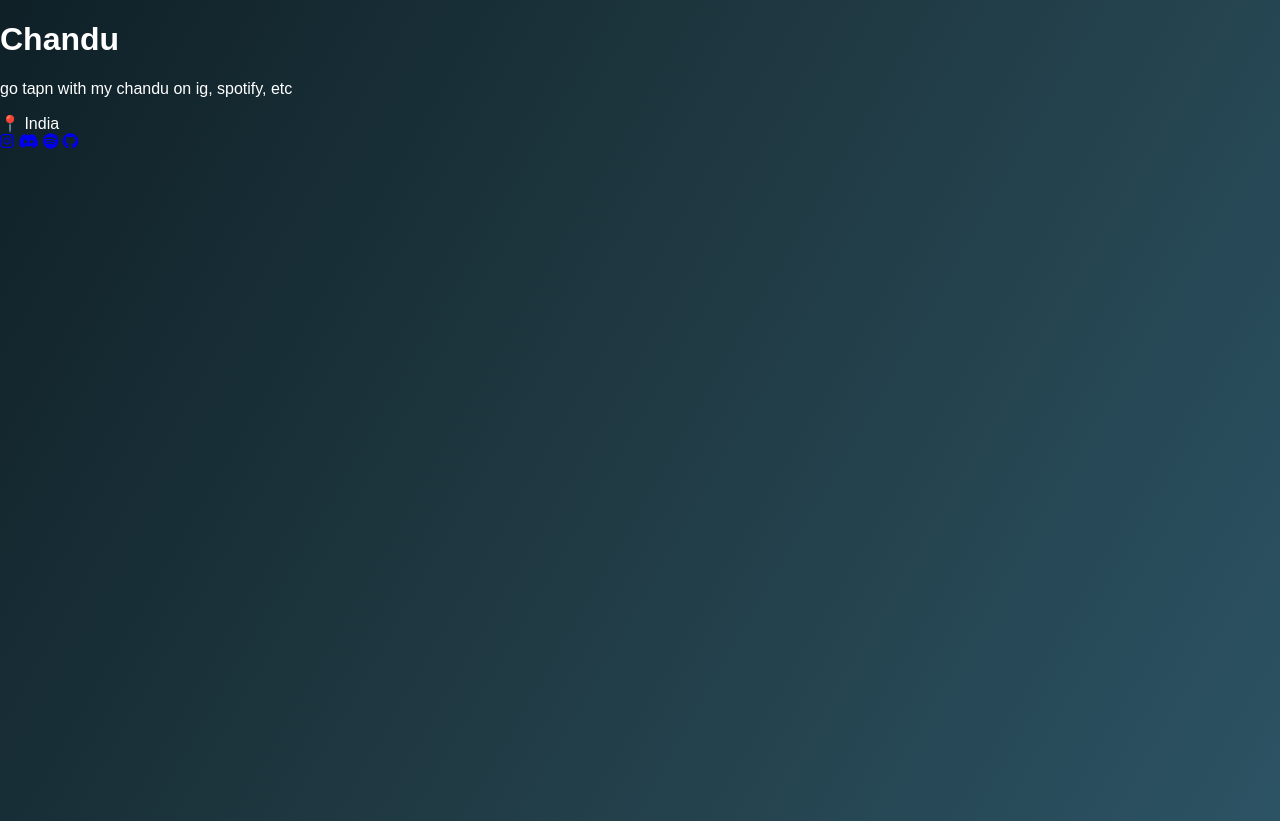
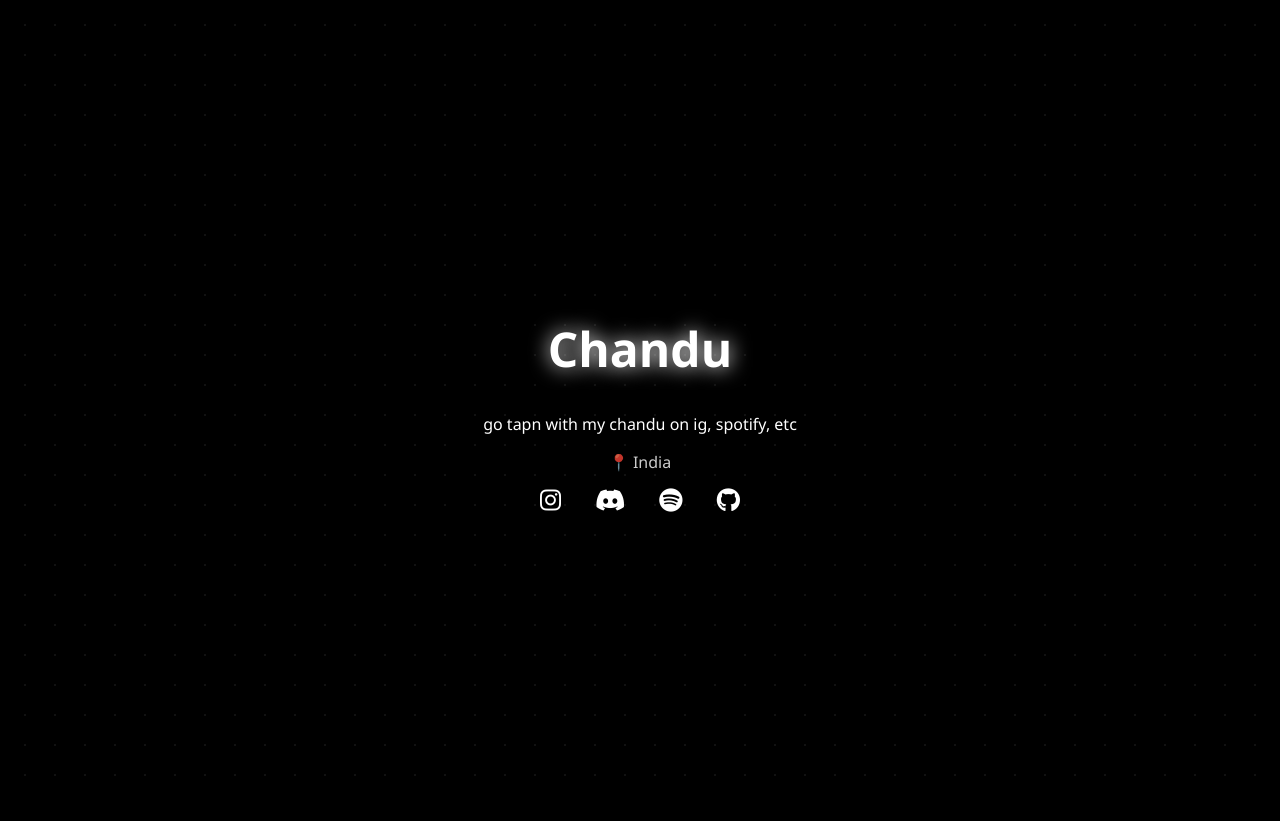
Before and after one commit to nepalinepaliboy282-lab/chandu.github.io, a plain HTML site: page index.html in a window 1280 px wide. After the commit the page ends 800 px from the top, so only its background shows below. Drawn offline with Linux system fonts and the light colour scheme.

Commit message:
Refactor CSS styles for body and add animations

```diff
--- a/style.css
+++ b/style.css
@@ -1,25 +1,51 @@
 body{
   margin:0;
-  font-family: Arial, sans-serif;
-  background: linear-gradient(120deg,#0f2027,#203a43,#2c5364);
+  font-family:'Segoe UI',sans-serif;
+  background:black;
   color:white;
   height:100vh;
+  overflow:hidden;
 }
 
-.hero{
-  display:flex;
-  flex-direction:column;
-  justify-content:center;
-  align-items:center;
-  height:100%;
+.bg{
+  position:fixed;
+  inset:0;
+  background:radial-gradient(circle,#111 1px,transparent 1px);
+  background-size:30px 30px;
+  animation:move 25s linear infinite;
 }
 
-button{
-  padding:12px 30px;
-  border:none;
-  background:#00f2ff;
-  color:black;
-  font-size:16px;
-  cursor:pointer;
-  border-radius:30px;
+@keyframes move{
+  to{background-position:200px 200px;}
 }
+
+.card{
+  position:absolute;
+  top:50%;
+  left:50%;
+  transform:translate(-50%,-50%);
+  text-align:center;
+}
+
+h1{
+  font-size:3rem;
+  text-shadow:0 0 20px white;
+}
+
+.location{
+  display:block;
+  margin:10px 0;
+  opacity:.8;
+}
+
+.social a{
+  color:white;
+  margin:15px;
+  font-size:24px;
+  transition:.3s;
+}
+
+.social a:hover{
+  color:#00f2ff;
+  transform:scale(1.3);
+}
```
